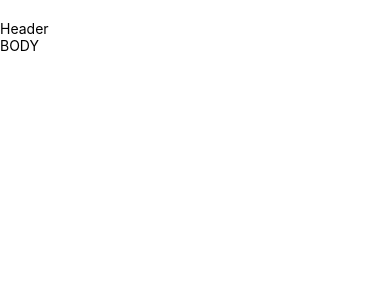
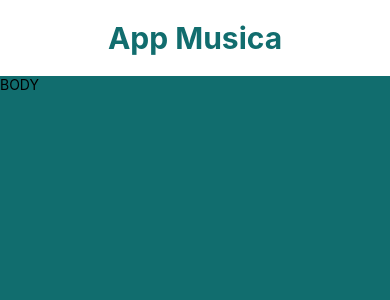
Before and after one commit to eu-waliston/React-Native, a React Native app in the folder examples/: screen / in a window 390 px wide. Shown: the top 300 px of the page. Built offline with nearby package versions, Linux system fonts and the light colour scheme.

Commit message:
React Native - Examples, Styles

```diff
--- a/examples/App.js
+++ b/examples/App.js
@@ -5,11 +5,18 @@ import Body from "./components/Body";
 
 const App = () => {
   return (
-    <View style={{ marginTop: 20}}>
+    <View style={styles.container}>
       <Header />
       <Body />
     </View>
   );
 }
 
+const styles = StyleSheet.create({
+  container: {
+    backgroundColor: '#116D6E',
+    flex: 1,
+  }
+})
+
 export default App;
--- a/examples/components/Header.js
+++ b/examples/components/Header.js
@@ -1,12 +1,25 @@
 import React from "react";
-import { View , Text} from "react-native";
+import { StyleSheet, View, Text } from "react-native";
 
 const Header = () => {
   return (
-    <View>
-      <Text>Header</Text>
+    <View style={header.headerContainer}>
+      <Text style={header.textStyle}>App Musica</Text>
     </View>
-  )
-}
+  );
+};
+
+const header = StyleSheet.create({
+  headerContainer: {
+    backgroundColor: "#FFF",
+    padding: 20,
+  },
+  textStyle: {
+    textAlign: "center",
+    fontSize: 30,
+    color: "#116D6E",
+    fontWeight: "bold"
+  },
+});
 
 export default Header;
```
